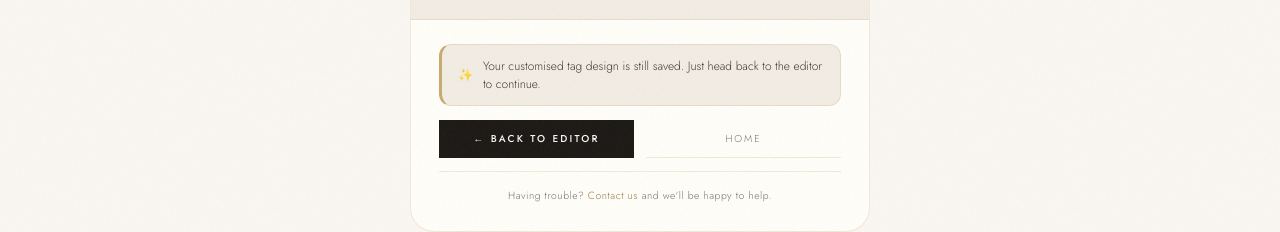
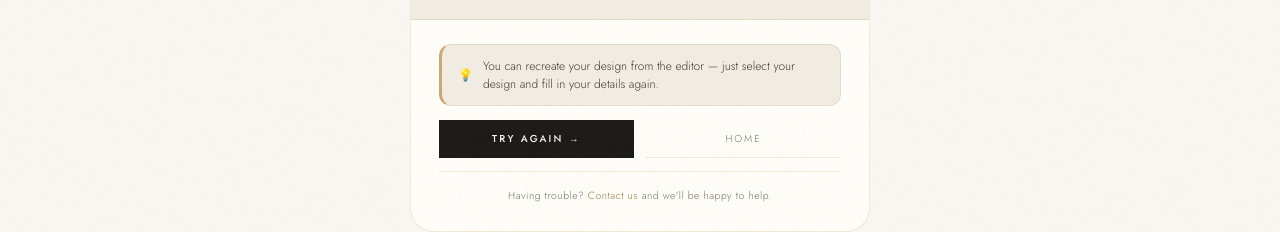
Before and after one commit to heavenxentkeepsakes/home-page, a website: page cancel.html in a window 1280 px wide. Shown: the part 399-631 px from the top of the page. Drawn offline with nearby package versions, Linux system fonts and the light colour scheme; a web font is replaced by a local one.

Commit message:
Update cancel.html

```diff
--- a/cancel.html
+++ b/cancel.html
@@ -337,12 +337,13 @@
 
       <div class="card-body">
         <div class="info-note">
-          <span>✨</span>
-          <span>Your customised tag design is still saved. Just head back to the editor to continue.</span>
+          <span>💡</span>
+          <span>You can recreate your design from the editor — just select your design and fill in your details
+            again.</span>
         </div>
 
         <div class="btn-group">
-          <a href="/tag-editor/index.html" class="btn-primary">← Back to editor</a>
+          <a href="/tag-editor/index.html" class="btn-primary">Try again →</a>
           <a href="/" class="btn-outline">Home</a>
         </div>
 
@@ -355,7 +356,7 @@
 
   </div>
 
-   <footer class="l-footer">
+  <footer class="l-footer">
     <a href="/" class="l-footer__brand">Heavenxent Keepsakes</a>
     <ul class="l-footer__links">
       <li><a href="#products">Products</a></li>
```
